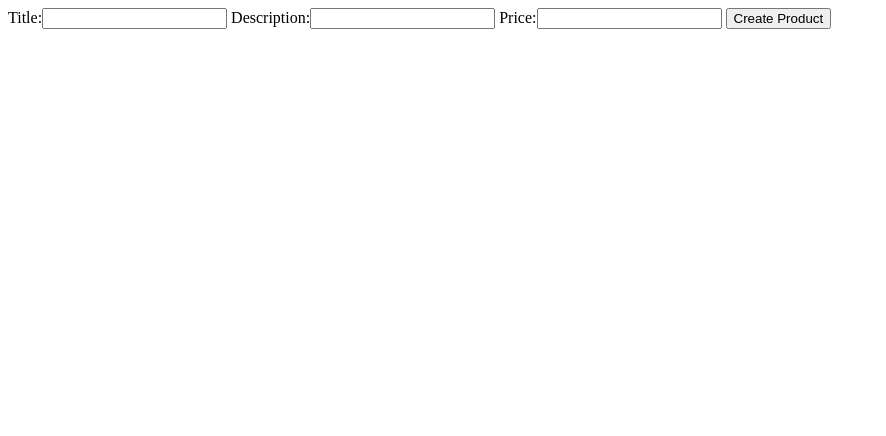
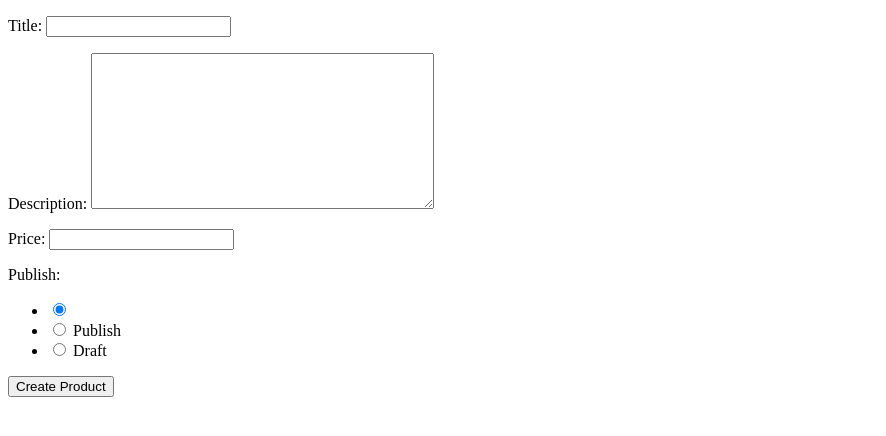
Before and after one commit to RommelTJ/DigitalMarketplace, a Django app: page /create/ in a window 1280 px wide. Shown: the top 436 px of the page, without its empty margins (0-886 px from the left). Run offline with Django 3.2, Linux system fonts and the light colour scheme; parts of the project's set-up code (start-up, migrations or seed data) failed here and were passed over.

Commit message:
Form Widgets

```diff
--- a/src/products/forms.py
+++ b/src/products/forms.py
@@ -1,9 +1,16 @@
 from django import forms
+
+PUBLISH_CHOICES = (
+    ('', ''),
+    ('publish', 'Publish'),
+    ('draft', 'Draft')
+)
 
 class ProductAddForm(forms.Form):
     title = forms.CharField()
-    description = forms.CharField()
+    description = forms.CharField(widget=forms.Textarea)
     price = forms.DecimalField()
+    publish = forms.ChoiceField(widget=forms.RadioSelect, choices=PUBLISH_CHOICES, required=False)
 
     def clean_price(self):
         price = self.cleaned_data.get("price")
--- a/src/templates/create_view.html
+++ b/src/templates/create_view.html
@@ -4,7 +4,7 @@
 
 <form method="POST" action="">
     {% csrf_token %}
-    {{ form }}
+    {{ form.as_p }}
     <input type="submit" value="Create Product" />
 </form>
 
```
